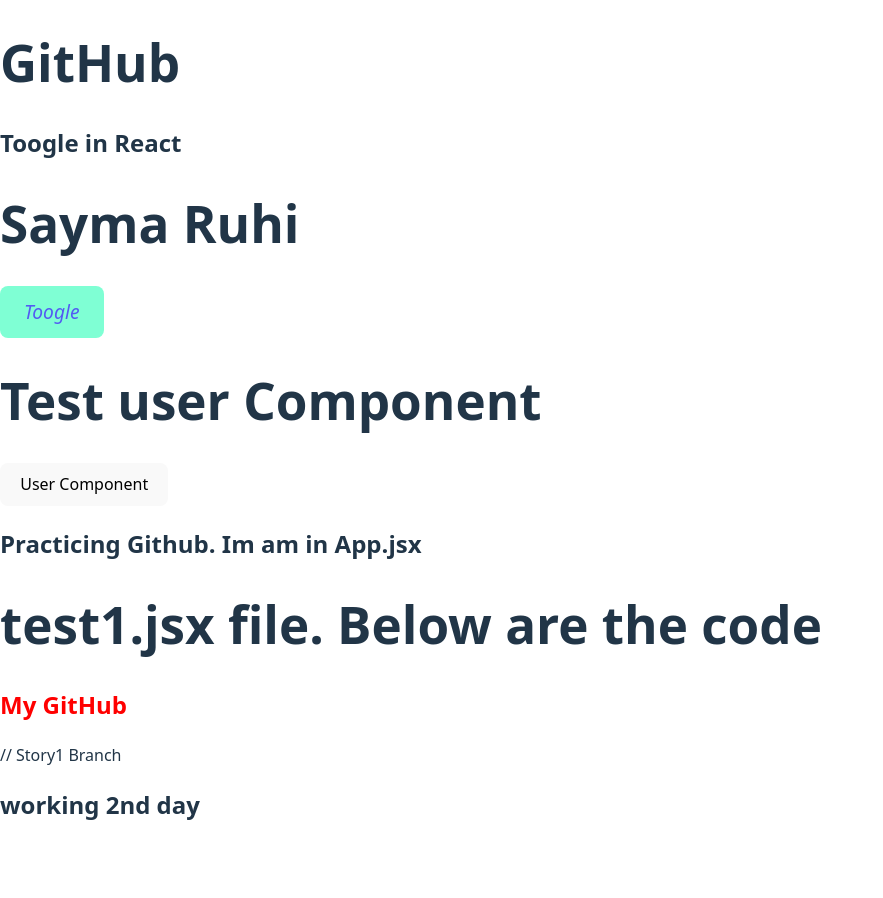
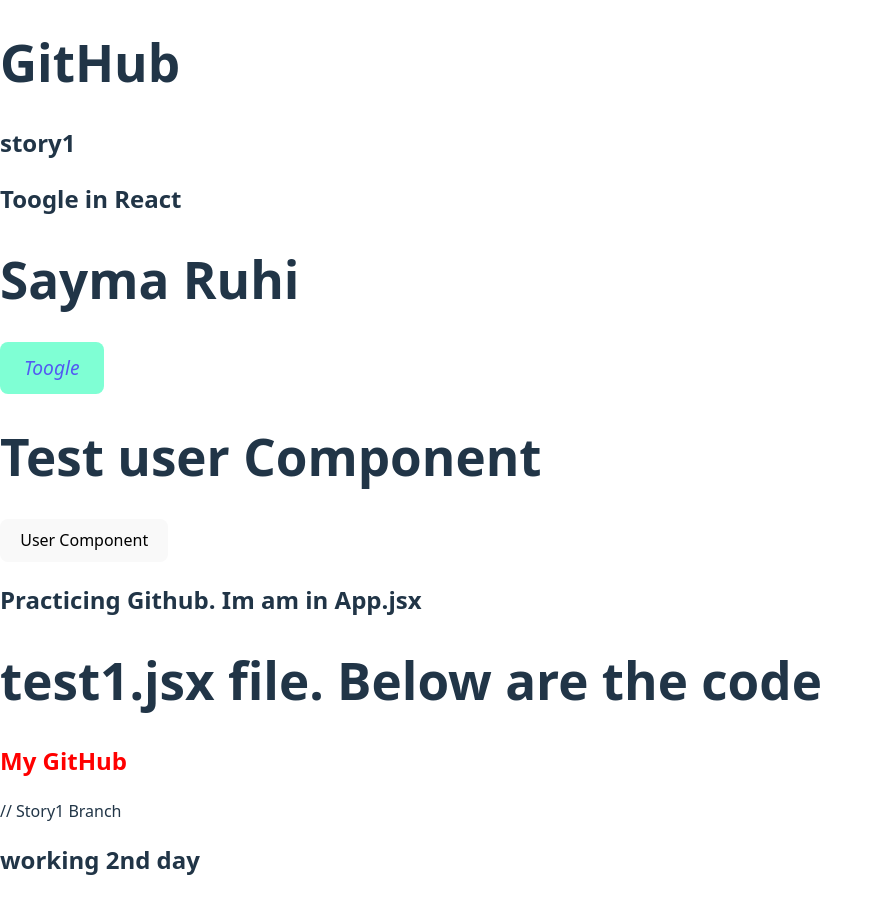
Before and after one commit to saymaruhi/myproject, a React (Vite) app: page / in a window 1280 px wide. Shown: the whole page, without its empty margins (0-883 px from the left). Before the commit the page ends 842 px from the top, so only its background shows below. Built offline with nearby package versions, Linux system fonts and the light colour scheme.

Commit message:
added Story 1 H2

```diff
--- a/src/App.jsx
+++ b/src/App.jsx
@@ -9,6 +9,7 @@
   return (
     <div>
       <h1>GitHub</h1>
+      <h2>story1</h2>
 
       <h2>Toogle in React</h2>
       {
```
